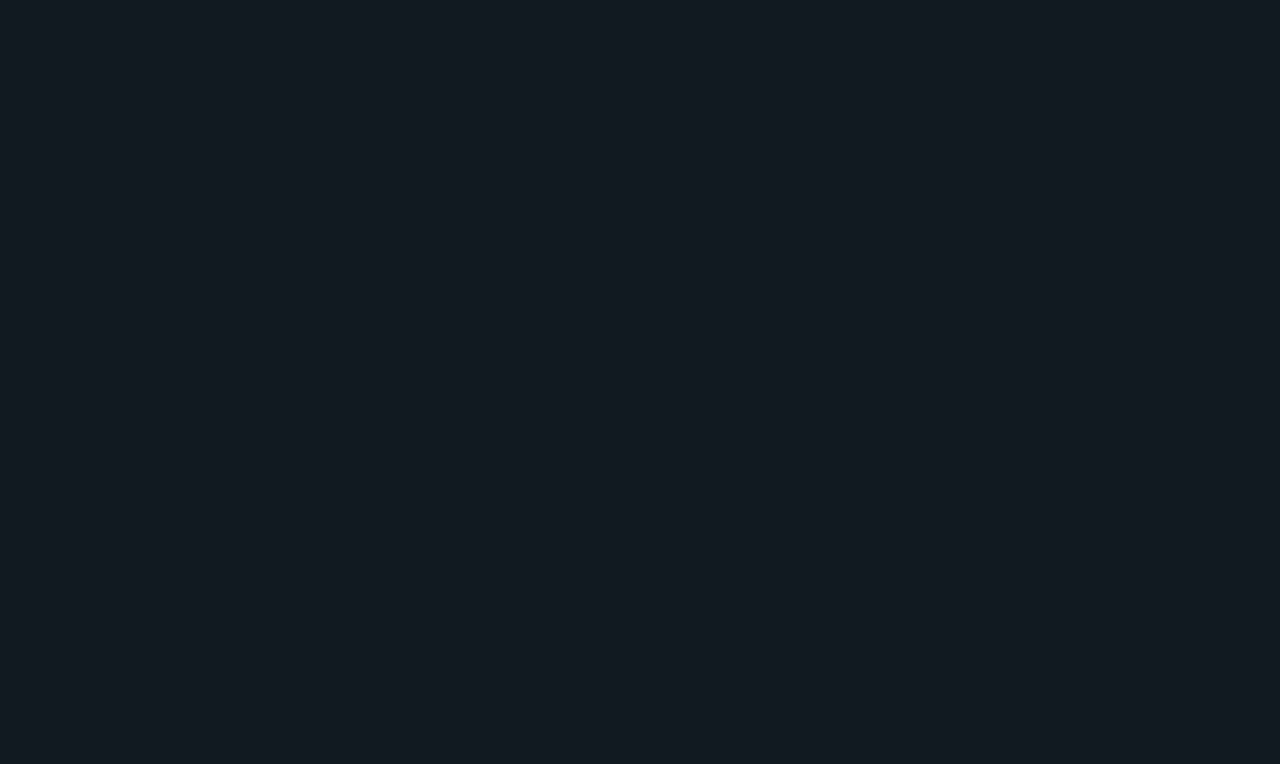
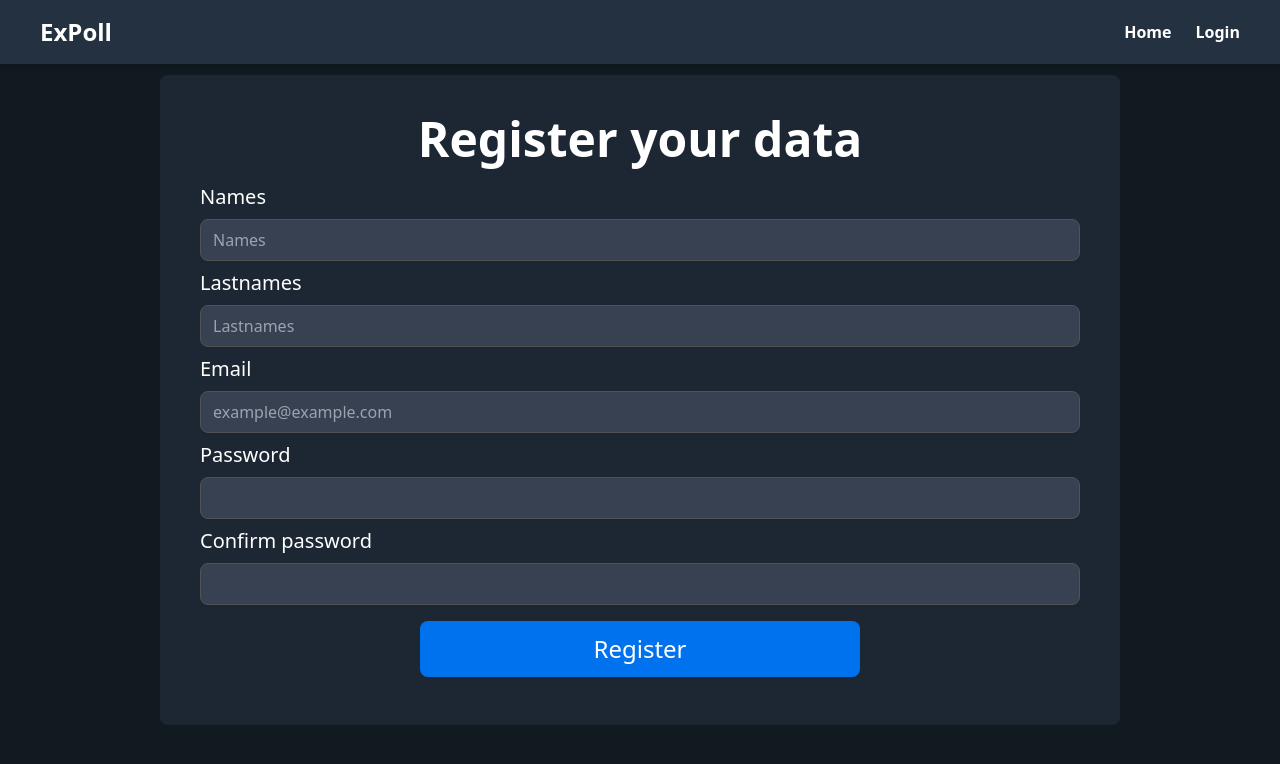
Before and after one commit to Hector-f-Romero/ExPoll, a React (Vite) app: page /register in a window 1280 px wide. Before the commit this address had no page. Shown: the top 764 px of the page. Built offline with nearby package versions, Linux system fonts and the light colour scheme; what tailwindcss-animated would draw is missing.

Commit message:
CountDown component and register page created. On the other hand, Input component now has a property 'type' to handle the different types of HTML input tag.

```diff
--- a/src/App.jsx
+++ b/src/App.jsx
@@ -1,6 +1,6 @@
 import { BrowserRouter, Route, Routes } from "react-router-dom";
 
-import { MonitorPoll, CreatePoll, Home } from "./pages/";
+import { MonitorPoll, CreatePoll, Home, Register } from "./pages/";
 
 const App = () => {
 	return (
@@ -9,6 +9,7 @@ const App = () => {
 				<Route path="/" element={<Home />} />
 				<Route path="/create" element={<CreatePoll />} />
 				<Route path="/monitor/:id" element={<MonitorPoll />} />
+				<Route path="/register" element={<Register />} />
 			</Routes>
 		</BrowserRouter>
 	);
--- a/src/components/Input.jsx
+++ b/src/components/Input.jsx
@@ -1,14 +1,14 @@
 import PropTypes from "prop-types";
 
 // This Input component is able to reuse the logic of react-hook-form by means of these props
-const Input = ({ label, placeholder, register, name, minLength, required, maxLength, errors }) => {
+const Input = ({ label, placeholder, type, register, name, minLength, required, maxLength, errors }) => {
 	return (
 		<>
 			<label htmlFor={name} className="font-medium text-sm md:text-xl">
 				{label}
 			</label>
 			<input
-				type="text"
+				type={type || "text"}
 				placeholder={placeholder}
 				{...register(name, {
 					required: {
@@ -35,7 +35,8 @@ const Input = ({ label, placeholder, register, name, minLength, required, maxLen
 
 Input.propTypes = {
 	label: PropTypes.string.isRequired,
-	placeholder: PropTypes.string.isRequired,
+	placeholder: PropTypes.string,
+	type: PropTypes.string.isRequired,
 	register: PropTypes.func.isRequired,
 	name: PropTypes.string.isRequired,
 	minLength: PropTypes.object,
--- a/src/components/NavBar.jsx
+++ b/src/components/NavBar.jsx
@@ -11,7 +11,7 @@ const NavBar = () => {
 	const [open, setOpen] = useState(false);
 	return (
 		<header>
-			<nav className="shadow-md w-full top-0 left-0 ">
+			<nav className="shadow-md w-full top-0 left-0 fixed">
 				<div className="md:flex items-center justify-between bg-[#243140] py-4 md:px-10 px-7 ">
 					<span className="font-bold text-2xl cursor-pointer flex items-center gap-1">ExPoll</span>
 					<div
--- a/src/components/index.js
+++ b/src/components/index.js
@@ -1,3 +1,4 @@
+export { default as CountDown } from "./CountDown";
 export { default as Input } from "./Input";
 export { default as NavBar } from "./NavBar";
 export { default as PollView } from "./PollView";
--- a/src/pages/CreatePoll.jsx
+++ b/src/pages/CreatePoll.jsx
@@ -4,7 +4,7 @@ import { useNavigate } from "react-router-dom";
 import { MODAL_TYPES, showErrorModal, showModal } from "../components/modals/Modals";
 import { useDurationPoll } from "../hooks/useDurationPoll";
 import { Input } from "../components";
-// import { createPollService } from "../services/poll.service";
+import { createPollService } from "../services/poll.service";
 
 const CreatePoll = () => {
 	const { durationPoll, formattedTime, handleChange } = useDurationPoll();
@@ -59,14 +59,17 @@ const CreatePoll = () => {
 			return;
 		}
 
+		data.options = data.options.map((option) => option.value);
+		// console.log(formattedOptions);
 		data.duration = durationPoll;
 		data.createdBy = import.meta.env.VITE_UNREGISTERED_USER_ID;
 		data.verified = false;
+		data.createdBy = "6498606acf84826724f4609e";
 
 		console.log(data);
-		// const res = await createPollService(data);
-		// console.log(res);
-		navigate("/monitor/23232");
+		const res = await createPollService(data);
+		console.log(res);
+		// navigate("/monitor/23232");
 	};
 
 	return (
@@ -79,6 +82,7 @@ const CreatePoll = () => {
 					<Input
 						label="Title"
 						placeholder="Poll title"
+						type="text"
 						name="title"
 						required={{ value: true, message: "Poll title is required." }}
 						minLength={{ value: 3, message: "Poll title must be between 3 and 10 character." }}
@@ -89,6 +93,7 @@ const CreatePoll = () => {
 					<Input
 						label="Description"
 						placeholder="Poll description"
+						type="text"
 						name="description"
 						required={{ value: true, message: "Poll description is required." }}
 						minLength={{ value: 3, message: "Poll description must be between 3 and 10 character." }}
@@ -129,6 +134,7 @@ const CreatePoll = () => {
 								<Input
 									label={`Option ${index + 1}`}
 									placeholder={`Option ${index + 1}`}
+									type="text"
 									name={`options.${index}.value`}
 									required={{ value: true, message: "Option cannot be empty." }}
 									minLength={{ value: 3, message: "Option must be between 3 and 10 character." }}
--- a/src/pages/Home.jsx
+++ b/src/pages/Home.jsx
@@ -37,6 +37,7 @@ const Home = () => {
 						<Input
 							label={"Poll creator"}
 							placeholder={"Name"}
+							type="text"
 							name={"creator"}
 							required={{ value: true, message: "Name is required." }}
 							minLength={{ value: 3, message: "Name must be between 3 and 10 character." }}
@@ -60,6 +61,7 @@ const Home = () => {
 							label={"Email"}
 							placeholder={"Email"}
 							name={"email"}
+							type="text"
 							required={{ value: true, message: "Email is required." }}
 							register={formLogin.register}
 							errors={formLogin.formState.errors.email}
@@ -68,6 +70,7 @@ const Home = () => {
 							label={"Password"}
 							placeholder={"Password"}
 							name={"password"}
+							type="text"
 							required={{ value: true, message: "Password is required." }}
 							register={formLogin.register}
 							errors={formLogin.formState.errors.password}
--- a/src/pages/MonitorPoll.jsx
+++ b/src/pages/MonitorPoll.jsx
@@ -1,4 +1,4 @@
-import { NavBar, PollView } from "../components";
+import { CountDown, NavBar, PollView } from "../components";
 
 const MonitorPoll = () => {
 	return (
@@ -12,7 +12,7 @@ const MonitorPoll = () => {
 							<PollView />
 						</div>
 						<div className="p-5 basis-3/4">
-							<p className="text-2xl sm:text-3xl lg:text-4xl my-5 font-medium text-center">01:34 </p>
+							<CountDown time={5} />
 							<p className="text-2xl sm:text-3xl lg:text-4xl my-5 font-medium">
 								Lorem ipsum odor amet, consectetuer adipiscing elit. Duis proin est semper non varius.
 							</p>
--- /dev/null
+++ b/src/pages/Register.jsx
@@ -0,0 +1,105 @@
+import { useForm } from "react-hook-form";
+import { Input, NavBar, showModal } from "../components";
+
+const Register = () => {
+	const {
+		register,
+		handleSubmit,
+		formState: { errors },
+	} = useForm();
+
+	const onSubmit = async (data) => {
+		if (data.confirmPassword !== data.password) {
+			await showModal({
+				title: "Passwords don't match",
+				type: "error",
+				text: "The entered passwords don't match. Please try again. ",
+				confirmText: "Ok",
+			});
+		}
+		console.log(data);
+
+		// TODO: Create user in BD
+		await showModal({
+			title: "User created correctly",
+			type: "success",
+			text: "Thanks for register in ExPoll ",
+			confirmText: "Ok, go to home",
+		});
+	};
+
+	return (
+		<>
+			<NavBar />
+			<article className="bg-[#111A21] h-screen flex justify-center items-center overflow-auto">
+				<div className="bg-main-card rounded-lg w-5/6 sm:w-3/4 h-fit py-10 px-4 md:px-10 overflow-y-auto max-h-[95vh] scrollbar-thin scrollbar-thumb-slate-600 scrollbar-thumb-rounded">
+					<h1 className="text-2xl sm:text-4xl lg:text-5xl mb-5 font-semibold text-center">
+						Register your data
+					</h1>
+					<form action="" onSubmit={handleSubmit(onSubmit)}>
+						<Input
+							label="Names"
+							placeholder="Names"
+							type="text"
+							name="name"
+							required={{ value: true, message: "Names is required." }}
+							minLength={{ value: 3, message: "Names must be between 3 and 10 character." }}
+							maxLength={{ value: 30, message: "Names must be between 3 and 30 character." }}
+							register={register}
+							errors={errors.name}
+						/>
+						<Input
+							label="Lastnames"
+							placeholder="Lastnames"
+							type="text"
+							name="lastnames"
+							required={{ value: true, message: "Lastnames is required." }}
+							minLength={{ value: 3, message: "Lastnames must be between 3 and 10 character." }}
+							maxLength={{ value: 30, message: "Lastnames must be between 3 and 30 character." }}
+							register={register}
+							errors={errors.lastnames}
+						/>
+						<Input
+							label="Email"
+							placeholder="example@example.com"
+							type="email"
+							name="email"
+							required={{ value: true, message: "Email is required." }}
+							minLength={{ value: 3, message: "Email must be between 3 and 10 character." }}
+							maxLength={{ value: 254, message: "Email must be between 3 and 30 character." }}
+							register={register}
+							errors={errors.email}
+						/>
+						<Input
+							label="Password"
+							type="password"
+							name="password"
+							required={{ value: true, message: "Password is required." }}
+							minLength={{ value: 3, message: "Password must be between 3 and 10 character." }}
+							maxLength={{ value: 15, message: "Password must be between 3 and 15 character." }}
+							register={register}
+							errors={errors.password}
+						/>
+						<Input
+							label="Confirm password"
+							type="password"
+							name="confirmPassword"
+							required={{ value: true, message: "Password is required." }}
+							minLength={{ value: 3, message: "Password must be between 3 and 10 character." }}
+							maxLength={{ value: 15, message: "Password must be between 3 and 15 character." }}
+							register={register}
+							errors={errors.confirmPassword}
+						/>
+						<div className="flex justify-center items-center">
+							<button className=" w-2/4 px-4 py-2 sm:py-3 my-2 text-white font-medium sm:text-xl lg:text-2xl bg-primary-button hover:bg-hover-primary-button active:bg-hover-primary-button rounded-lg duration-150">
+								Register
+							</button>
+						</div>
+					</form>
+				</div>
+			</article>
+		</>
+	);
+};
+
+export default Register;
--- a/src/pages/index.js
+++ b/src/pages/index.js
@@ -1,3 +1,4 @@
 export { default as CreatePoll } from "./CreatePoll";
 export { default as Home } from "./Home";
 export { default as MonitorPoll } from "./MonitorPoll";
+export { default as Register } from "./Register";
```
Also changed, not shown: src/components/CountDown.jsx (added, +51 -0 lines).
